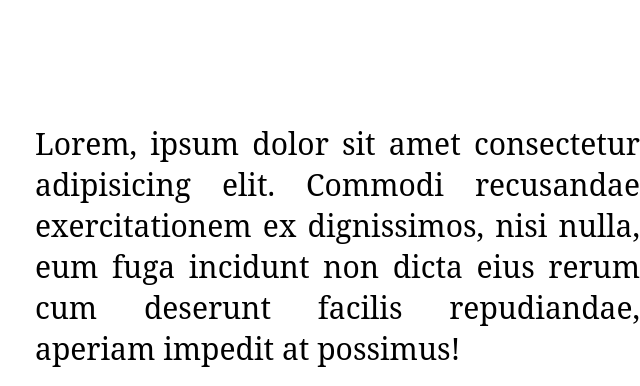
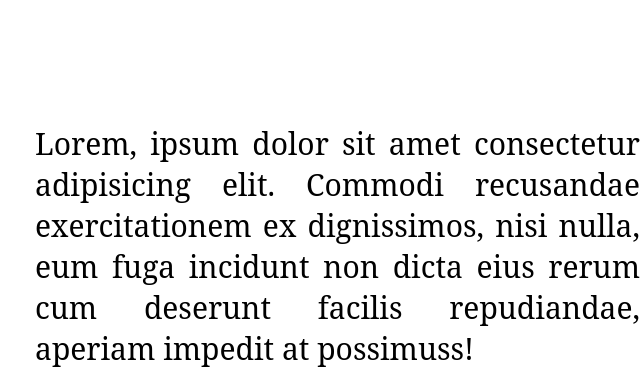
Before and after one commit to Ullaskraj/port_feb, a plain HTML site: page index.html in a window 1280 px wide. Shown: the part 1063-1449 px from the top of the page, 640-1280 px from the left. Drawn offline with nearby package versions, Linux system fonts and the light colour scheme.

Commit message:
Version 2

```diff
--- a/index.html
+++ b/index.html
@@ -59,7 +59,7 @@
             <div class="AboutContent">
                 <p>Lorem, ipsum dolor sit amet consectetur adipisicing elit. Commodi recusandae exercitationem ex
                     dignissimos, nisi nulla, eum fuga incidunt non dicta eius rerum cum deserunt facilis repudiandae,
-                    aperiam impedit at possimus!</p>
+                    aperiam impedit at possimuss!</p>
                 <div class="information">
                     <div class="infobox">
                         <i class="fa-solid fa-user"></i>
```
